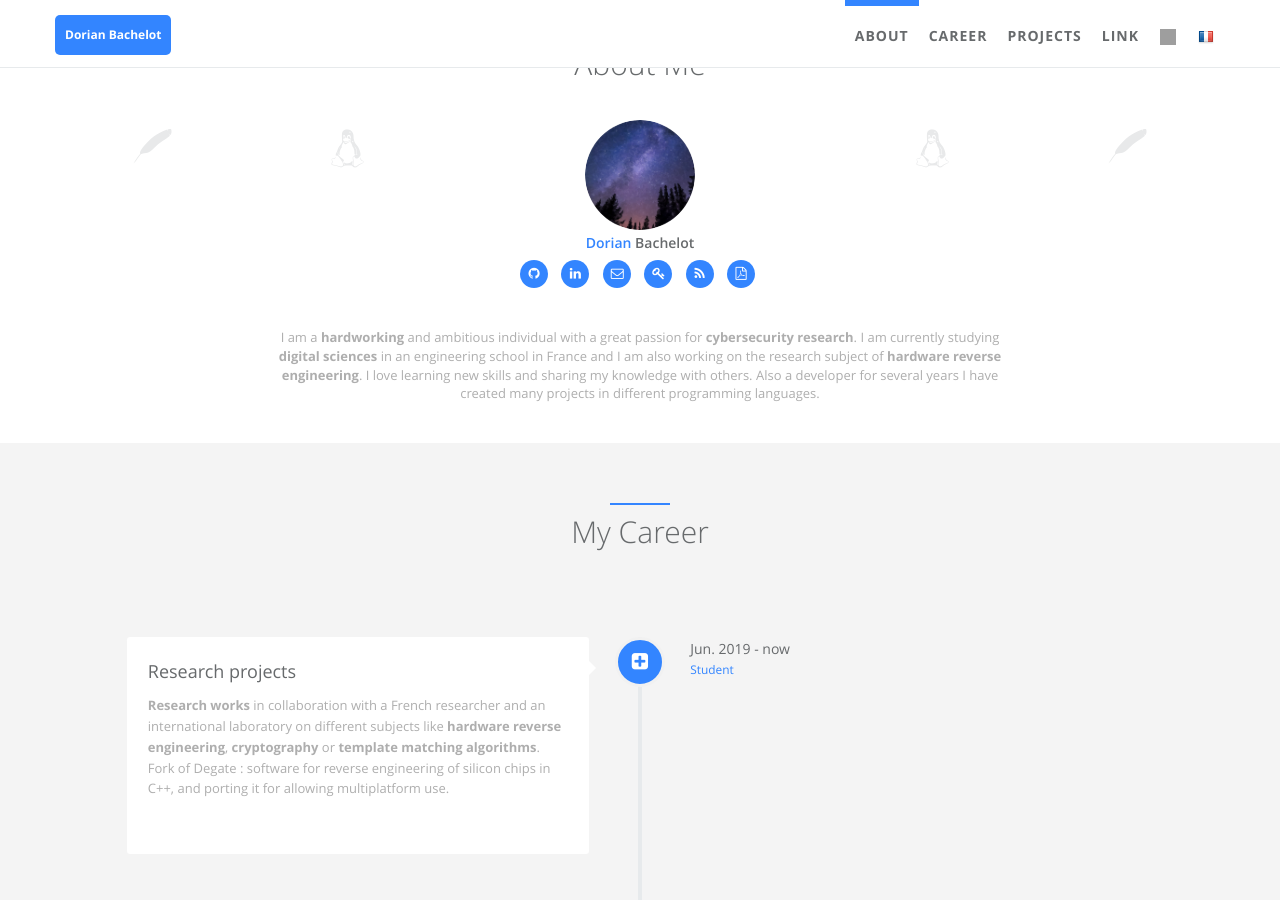
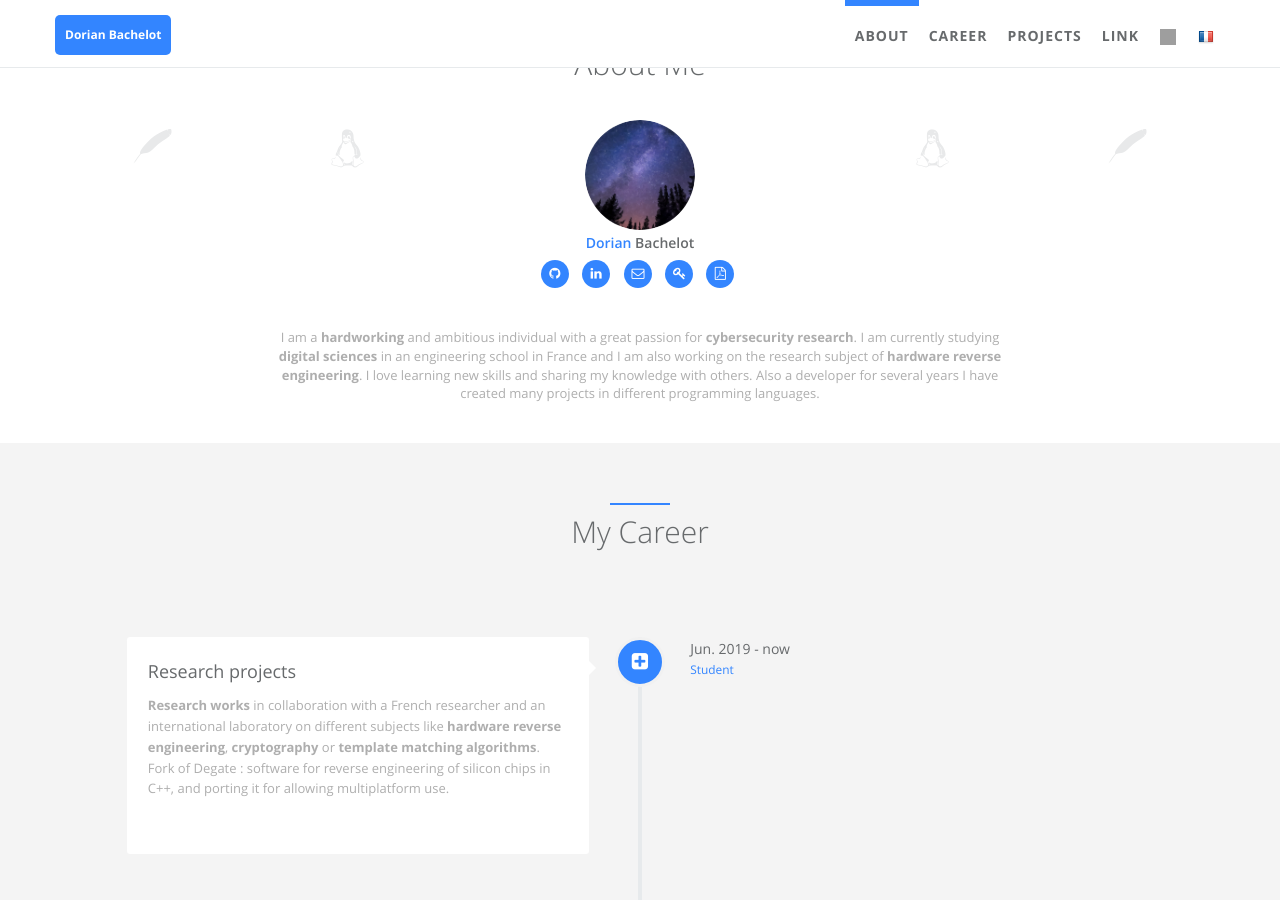
Before and after one commit to DorianBDev/DorianBDev.github.io, a Jekyll site: the page built from index.html, in a window 1280 px wide and 900 px high, scrolled down 495 px. Built offline with Jekyll 4.4.1, drawn with Linux system fonts in a browser that asks for light colours; grey boxes are pictures that could not be loaded.

Commit message:
Adblock workaround 2.

```diff
--- a/_includes/sections/about.html
+++ b/_includes/sections/about.html
@@ -41,7 +41,7 @@
 					{% if site.author.keybase %}
                     <li><a href="https://keybase.io/{{ site.author.keybase }}"><i class="fa fa-key"></i></a></li>
                     {% endif %}
-                    <li><a href="{{ site.baseurl }}/feed.xml" target="blank"><i class="fa fa-rss"></i></a></li>
+                    <!--<li><a href="{{ site.baseurl }}/feed.xml" target="blank"><i class="fa fa-rss"></i></a></li>-->
                     {% if site.author.cv %}
                     <li><a id="cv_pdf" href="{{ site.author.cv }}" target="blank"><i class="fa fa-file-pdf-o"></i></a></li>
                     {% endif %}
```
